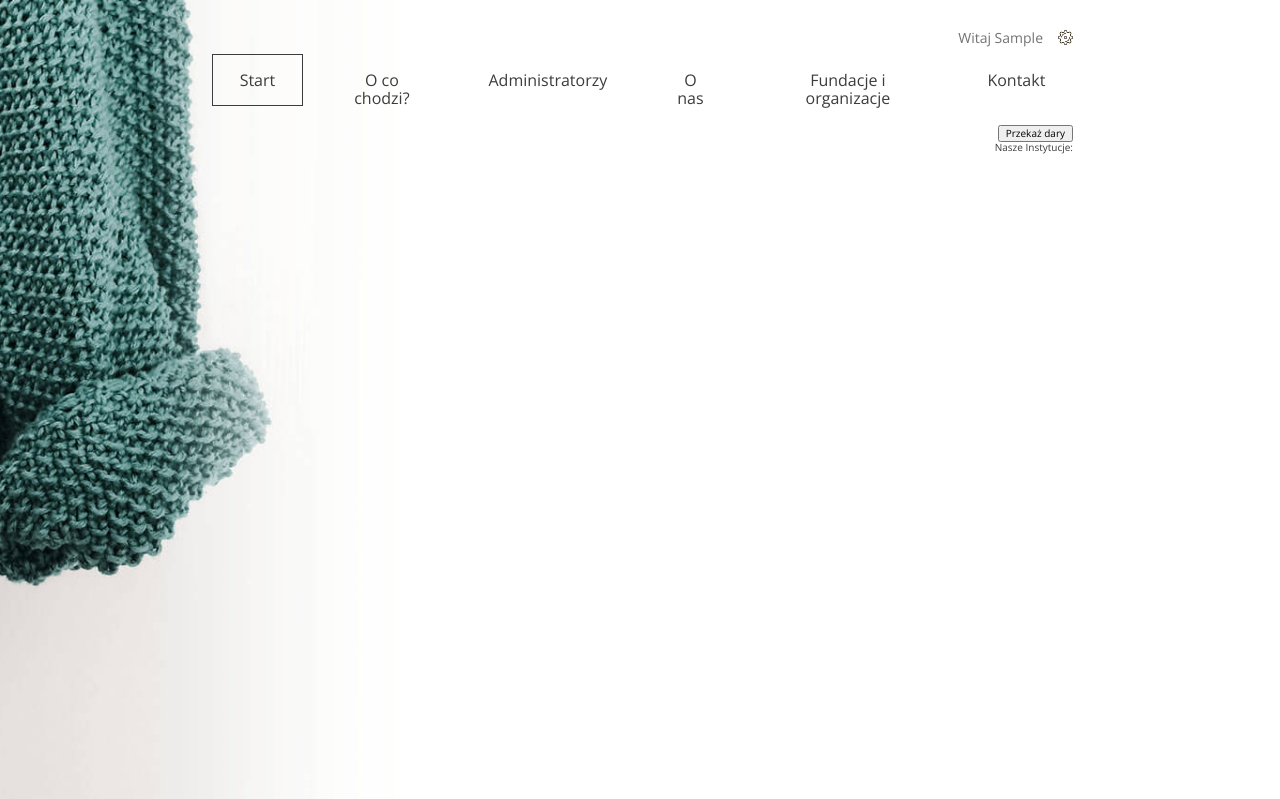
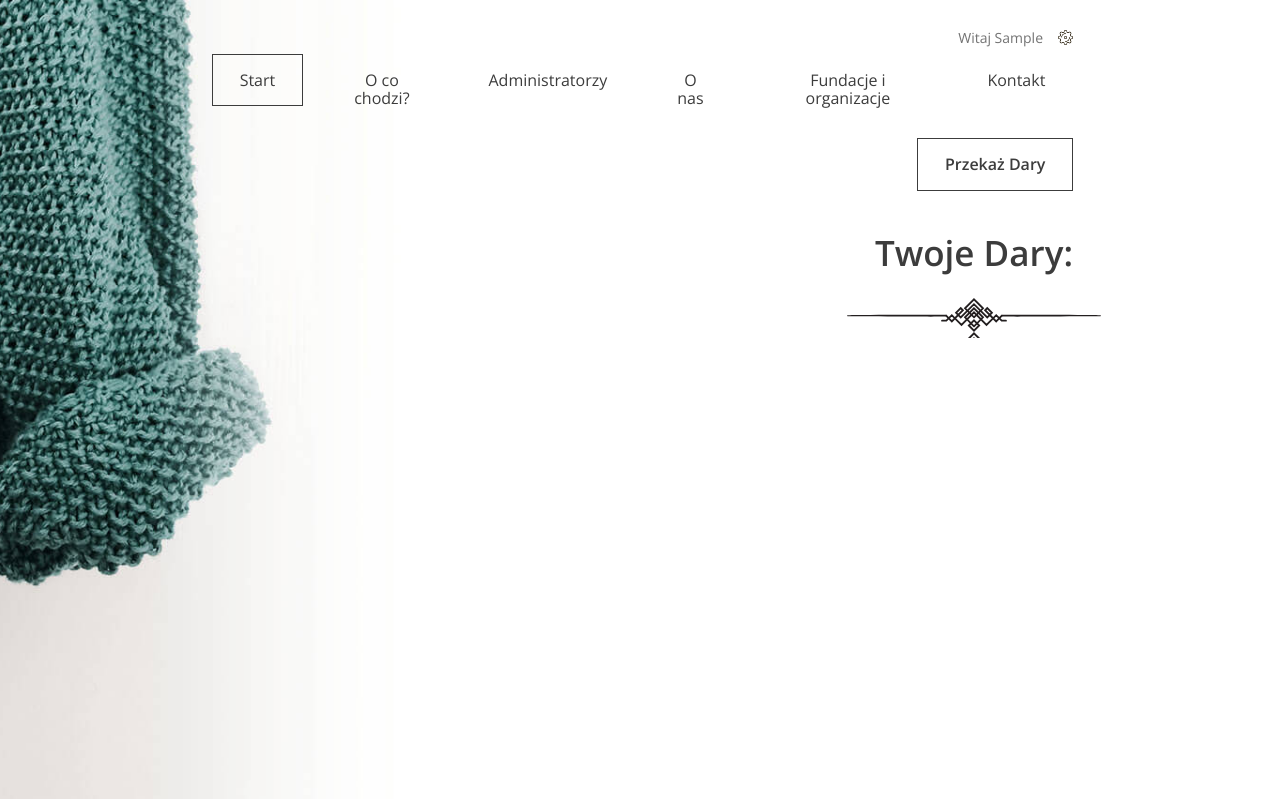
Before and after one commit to Tomaszdud/OddamWDobreRece, a Django app: page /my/gift/ in a window 1280 px wide. Shown: the top 799 px of the page. Run offline with Django 3.2, Linux system fonts and the light colour scheme; the visitor is signed in with stand-in values (Sample User, id 1); data that the repository does not hold is empty.

```diff
--- a/OddamWDobreRece/Oddam/templates/my_gift.html
+++ b/OddamWDobreRece/Oddam/templates/my_gift.html
@@ -1,10 +1,10 @@
 {% extends 'base.html' %}
 {% block content %}
-<a href={% url 'gift_sent' %}><button type="button">Przekaż dary</button></a>
-Nasze Instytucje:
-<ul>
+<h1><a href={% url 'gift_sent' %} class="btn">Przekaż Dary</a></h1>
+<h2>Twoje Dary:</h2>
+<div class="list-group">
     {% for gift in object_list %}
-        <li><a href={% url 'my_gift_details' gift.pk %}>{{gift.type_of_thing}}({{gift.institution.name}})</li></a>
+    <h1><a href={% url 'my_gift_details' gift.pk %} class="list-group-item list-group-item-action">{{gift.type_of_thing}}({{gift.institution.name}})</a></h1>
     {% endfor %}
-</ul>
+</div>
 {% endblock %}
--- a/OddamWDobreRece/Oddam/templates/user_edit.html
+++ b/OddamWDobreRece/Oddam/templates/user_edit.html
@@ -1,6 +1,6 @@
 {% extends 'base.html' %}
 {% block content %}
-<button type="button"><a href={% url 'user_password' %}>Zmień hasło</a></button>
+<a href={% url 'user_password' %} class="btn">Zmień hasło</a>
 <form method="POST">
     {% csrf_token %}
     {{form.as_p}}
```
Also changed, not shown: OddamWDobreRece/Oddam/templates/user_details.html (+8 -5 lines).
